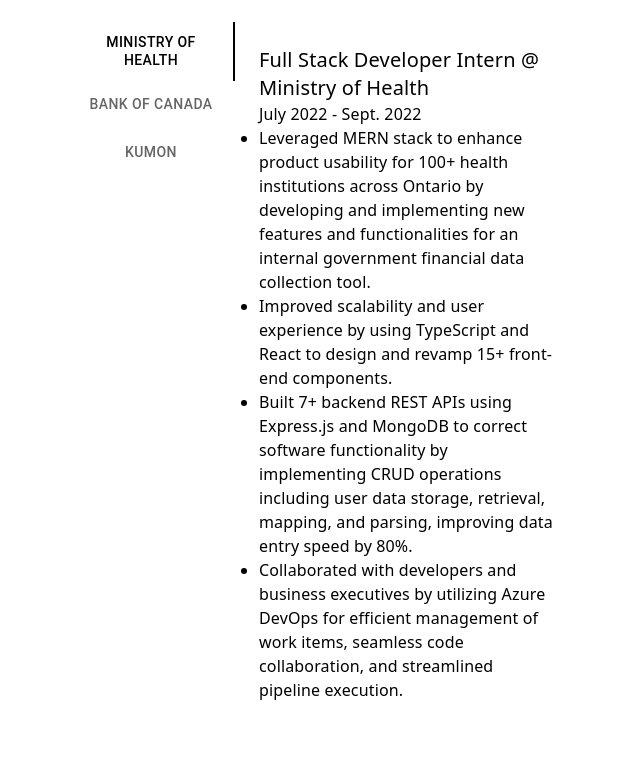
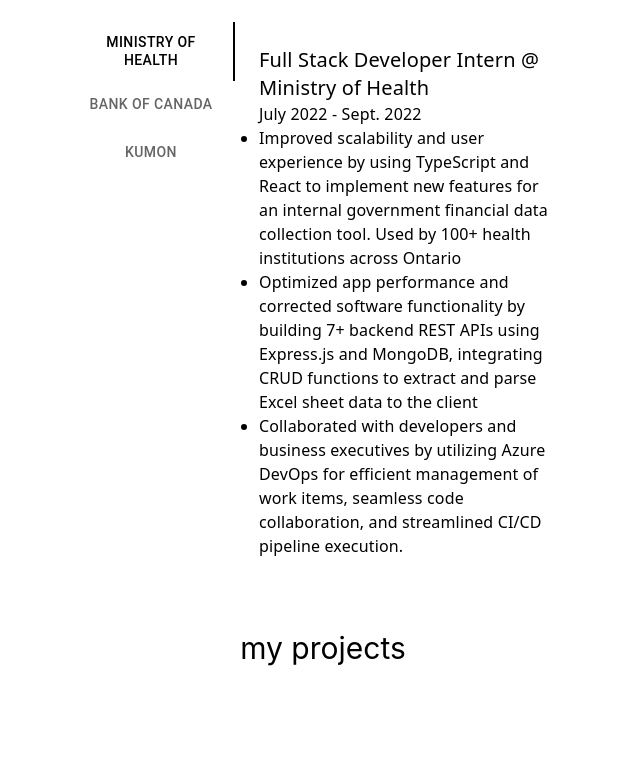
Before and after one commit to bencostas/bencostas.github.io, a React (Create React App) app: page / in a window 1280 px wide. Shown: the part 720-1493 px from the top of the page, without its empty margins (317-957 px from the left). Built offline with nearby package versions, Linux system fonts and the light colour scheme.

Commit message:
updated job data

```diff
--- a/src/Components/JobData.js
+++ b/src/Components/JobData.js
@@ -4,10 +4,9 @@
         title: "Full Stack Developer Intern",
         date: "July 2022 - Sept. 2022",
         desc: [
-            "Leveraged MERN stack to enhance product usability for 100+ health institutions across Ontario by developing and implementing new features and functionalities for an internal government financial data collection tool.",
-            "Improved scalability and user experience by using TypeScript and React to design and revamp 15+ front-end components.",
-            "Built 7+ backend REST APIs using Express.js and MongoDB to correct software functionality by implementing CRUD operations including user data storage, retrieval, mapping, and parsing, improving data entry speed by 80%.",
-            "Collaborated with developers and business executives by utilizing Azure DevOps for efficient management of work items, seamless code collaboration, and streamlined pipeline execution."
+            "Improved scalability and user experience by using TypeScript and React to implement new features for an internal government financial data collection tool. Used by 100+ health institutions across Ontario",
+            "Optimized app performance and corrected software functionality by building 7+ backend REST APIs using Express.js and MongoDB, integrating CRUD functions to extract and parse Excel sheet data to the client",
+            "Collaborated with developers and business executives by utilizing Azure DevOps for efficient management of work items, seamless code collaboration, and streamlined CI/CD pipeline execution."
         ]
     },
     {
@@ -15,18 +14,20 @@
         title: "Systems Developer Intern",
         date: "Sept. 2022 - Apr. 2023",
         desc: [
-            "Iterated new designs and followed wireframe documents to elevate user experience for 1000+ financial services companies across Canada by refining 5 pages in an internal government portal client using Figma and JavaScript.",
-            "Created reverse web proxies to connect external applications/services to the government portal. Integrated Broadcom Enterprise Software to improve system infrastructure security by configuring firewalls and whitelisting external users.",
-            "Refactored the codebase by externalizing 100+ hard-coded variables, functions, and expressions. Resulted in an increase in efficiency, prevented potential losses in revenue, and reduced manual configuration in production environments.",
-            "Organized and performed a large-scale SQL dump to transfer over 50GB of data and code between 2 data centers. Collaborated with external partners to ensure seamless integration and testing of impacted applications.",
-            "Worked closely with 2 teams comprising of 20+ developers, specialists, and business executives. Contributed to daily scrum meetings and weekly sprint plannings by actively engaging in code reviews, solutioning, and testing."
+            "Enhanced system security, authentication, and integrity by configuring API Gateways within a government portal using XML and JavaScript. Elevated user experience for 1000+ financial services firms across Canada.",
+            "Created reverse web proxies to connect external applications/services onto the API gateways. Integrated Broadcom Enterprise Software to improve infrastructure security by configuring firewalls and whitelisting external users.",
+            "Restructured the codebase by resolving 30+ coding faults including hard-coded variables, functions, and RegEx. Improved code reusability, system reliability, and streamlined manual setup in software development environments.",
+            "Organized and performed a large-scale SQL dump to migrate over 50GB of data and code between 2 data centers. Communicated with external partners to ensure seamless integration and testing of impacted applications."
         ]
     },
     {
         company: "Kumon",
         title: "Software Developer Intern",
         date: "May 2023 - Aug. 2023",
-        desc: ["Developed a large-scale data storage system application using Django and MS SQL, handling over 400+ critical client information and operated by over 30 users, reducing average data entry speed from 30 seconds to 5 seconds"
+        desc: [
+            "Spearheaded the development of a large-scale data storage web application using Django and MS SQL. Managing over 500+ critical client information and operated by over 30 users, reducing average data entry speed by 250%.",
+            "Enhanced user experience and interaction by integrating JavaScript and Bootstrap to construct a dynamic user interface. Ensured long-term scalability and maintainability by creating reusable components.",
+            "Implemented 5 backend REST APIs enabling CRUD operations between the client and database. Resolved issues in SQL query definitions boosting data accuracy by 10%, improving the overall efficiency and reliability of the application."
         ]
     }
 ]
```
